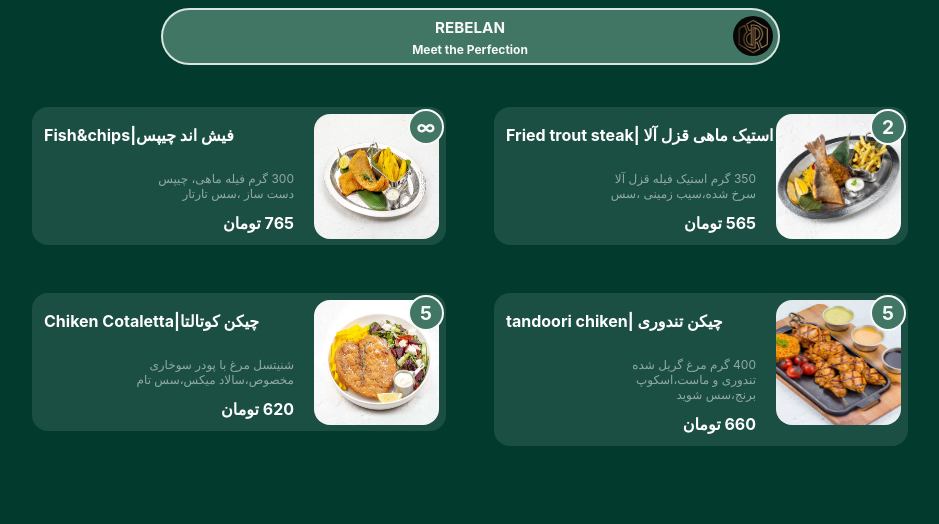
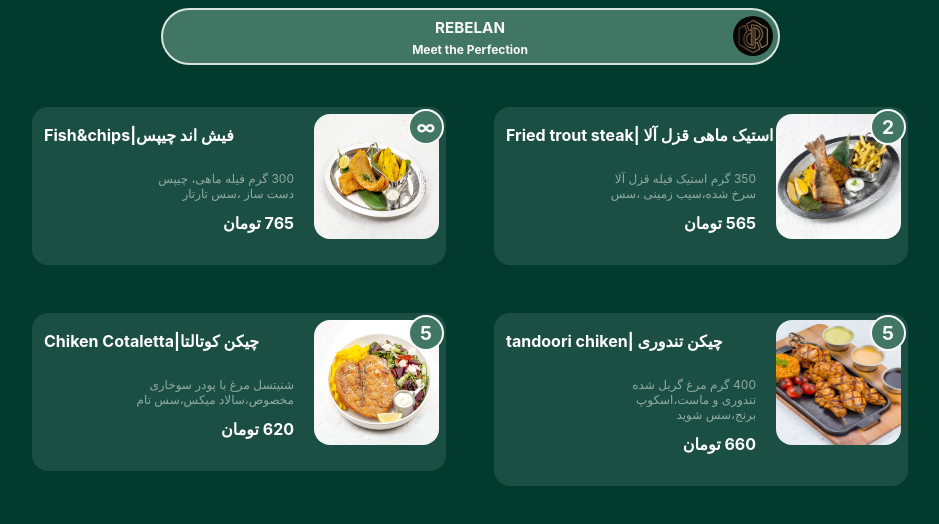
Before and after one commit to nazanin-009/Bakaracafe, a React (Create React App) app: page / in a window 1280 px wide. Shown: the top 524 px of the page, without its empty margins (170-1109 px from the left). Built offline with nearby package versions, Linux system fonts and the light colour scheme.

Commit message:
changes P2

```diff
--- a/src/App.css
+++ b/src/App.css
@@ -20,3 +20,4 @@
 .fish span{ border: 2px;border-style: solid;border-radius: 8em;background-color: #427664;position: absolute;width: 22px;display: inline-block;padding: 5px;height:22px;line-height: 22px;font-weight: bolder;font-size: 120%;top: 0;right: 0;text-align:center;color: #f7f9f8 ;}
 .fish.available{opacity: 100%;}
 .fish.unavailable{opacity: 50%; }
+.mode {color: #1c4f43 ;}
--- a/src/App.tsx
+++ b/src/App.tsx
@@ -8,7 +8,7 @@
 import FoodItem from "./components/fooditems/FoodItems";
 
 function App() {
-  const App: React.FC = () => {
+
     const [changeMode, setChangeMode] = useState(0);
     const [mode, setMode] = useState<'increase' | 'decrease'>('increase');
     useEffect (() => {
@@ -29,7 +29,7 @@
      if (mode === 'decrease') {
           setChangeMode(prevchangemode => prevchangemode- 1);
       }console.log(changeMode)
-  };
+
 
     return (
       <div>
@@ -55,7 +55,7 @@
           price="765 تومان"
           image={fishAndChipsImage}
           count={-1}
-          mode="increase"
+          mode={mode}
         />
         <FoodItem
           foodname="Fried trout steak| استیک ماهی قزل آلا"
@@ -64,7 +64,7 @@
           image={friedTroutSteakImage}
           count={2}
 
-          mode="decrease"
+          mode={mode}
         />
         <FoodItem
           foodname="Chiken Cotaletta|چیکن کوتالتا"
@@ -73,7 +73,7 @@
           image={chikenCotolettaImage}
           count={5}
 
-          mode="decrease"
+          mode={mode}
         />
         <FoodItem
           foodname="tandoori chiken| چیکن تندوری"
@@ -82,7 +82,7 @@
           image={steakTandooriChikenImage}
           count={5}
 
-          mode="decrease"
+          mode={mode}
         />
       </main>
     </center>
--- a/src/components/fooditems/FoodItems.tsx
+++ b/src/components/fooditems/FoodItems.tsx
@@ -12,7 +12,7 @@
 
 }) {
   const [changeMode,setchangeMode]=useState(attrs.count)
-  const [mode,setMode]=useState<'increase' | 'decrease'>('increase');
+
   let foodAvailabiltyClass ="available";
   let CountSpan=<span>{changeMode}</span>;
 
@@ -27,10 +27,10 @@
   }
 
   const handleClick = () => {
-    if (mode === 'increase') {
+    if (attrs.mode === 'increase') {
         setchangeMode(prevchangemode => prevchangemode+ 1) ;
     }
-   if (mode === 'decrease') {
+   if (attrs.mode === 'decrease') {
         setchangeMode(prevchangemode => prevchangemode- 1);
     }console.log(changeMode)
 };
@@ -50,6 +50,7 @@
           {attrs.price}
         </div>
       </strong>
+      <div className="mode">{attrs.mode}</div>
       {changeMode>0 && <span>{changeMode}</span> }
       {changeMode<0 && <span>&infin;</span> }
 
```
